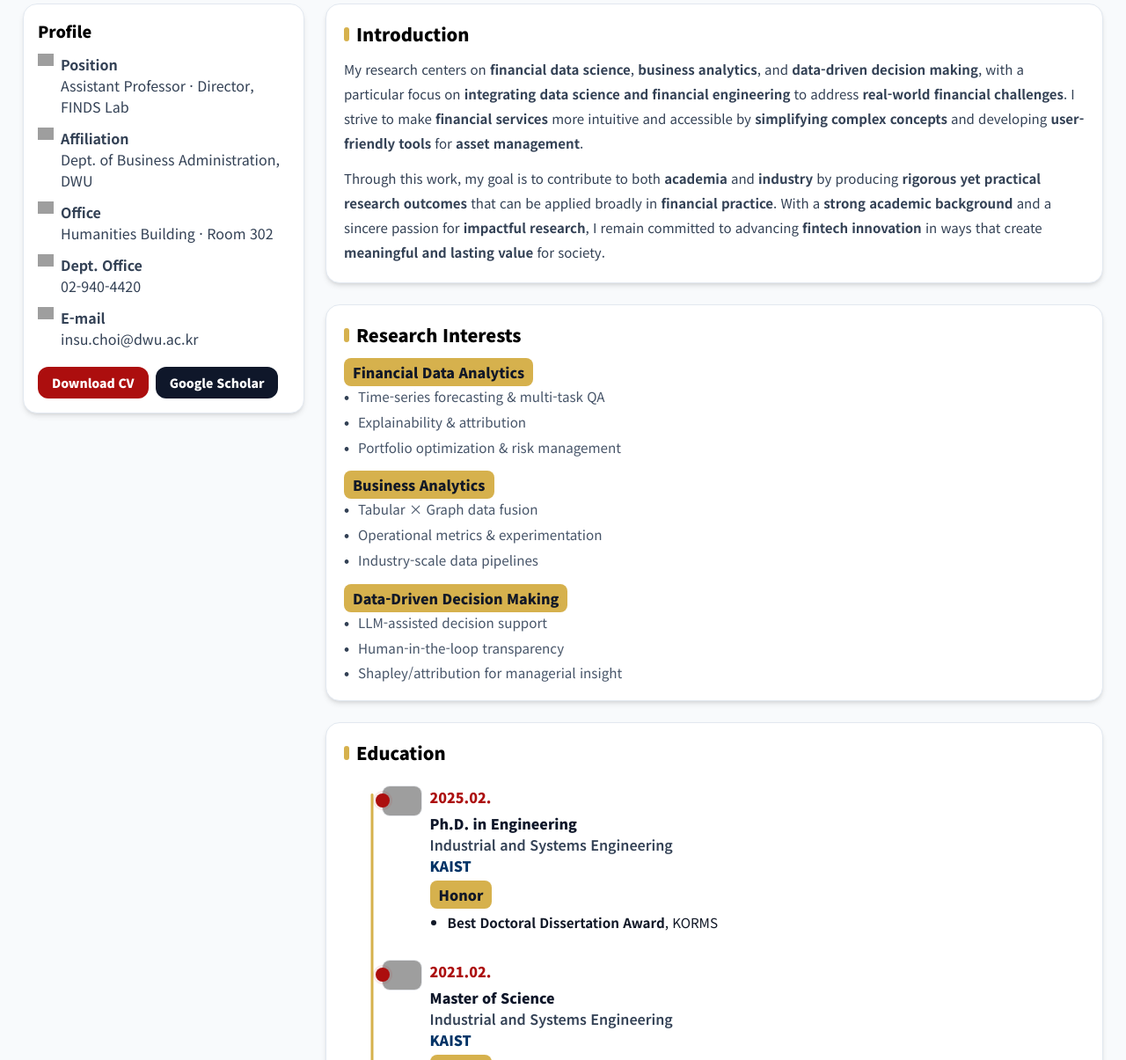
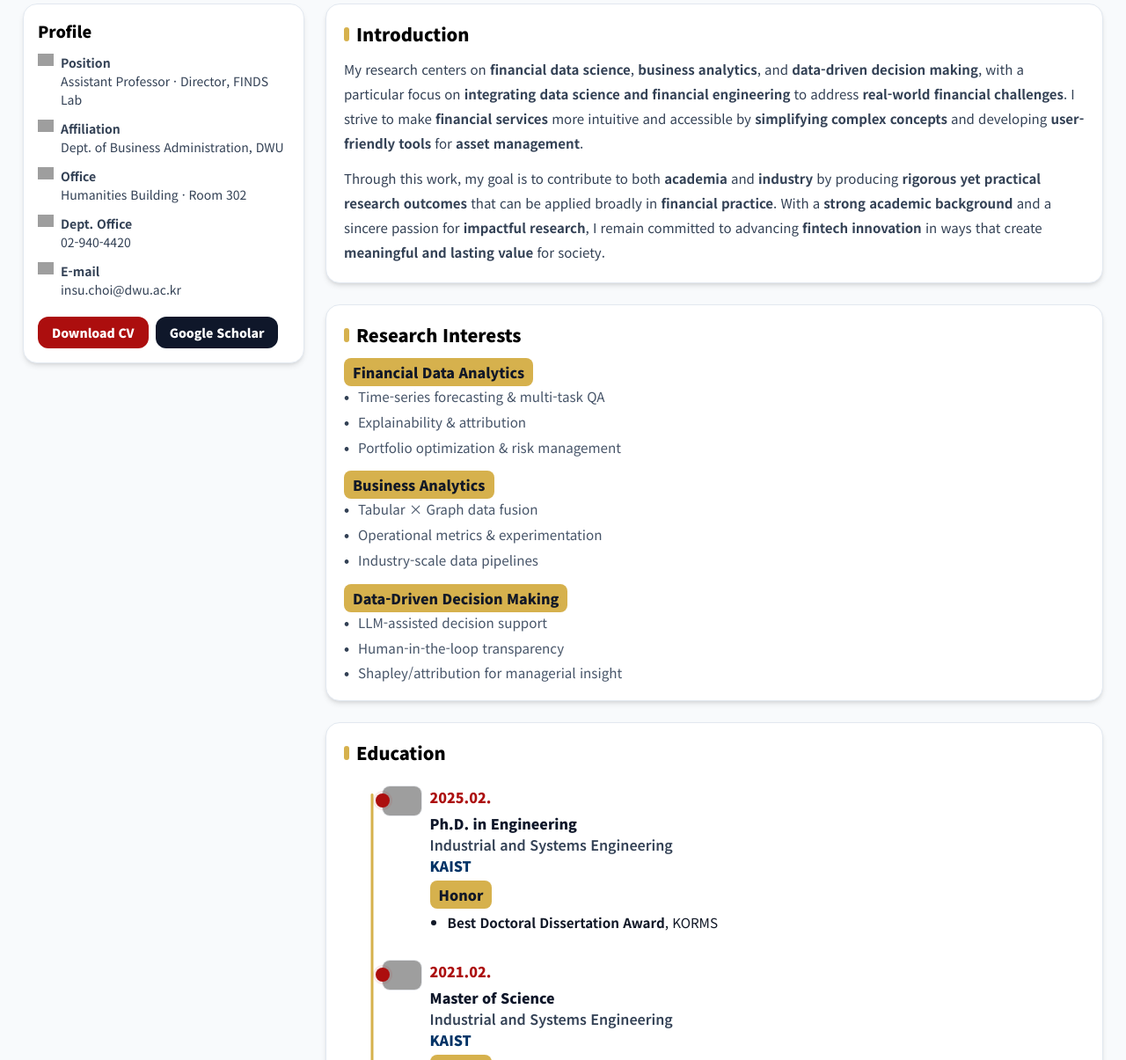
Before and after one commit to FinDS-Lab/site, a Jekyll site: the page built from members-director.html, in a window 1280 px wide and 1400 px high, scrolled down 1768 px. Shown: the part 195-1400 px from the top of the window at 88% size. Built offline with Jekyll 4.4.1, drawn with Linux system fonts in a browser that asks for light colours; nearby versions of some CDN libraries; grey boxes are pictures that could not be loaded.

Commit message:
Update members-director.html

```diff
--- a/members-director.html
+++ b/members-director.html
@@ -4,7 +4,7 @@
 permalink: /members-director.html
 ---
 
-<!-- ===== Page Title / Breadcrumb Banner (위에 위치) ===== -->
+<!-- ===== Page Title / Breadcrumb Banner (위) ===== -->
 <section class="max-w-7xl mx-auto px-4 mt-6">
   <style>
     .breadcrumbs{display:flex;flex-wrap:wrap;gap:.5rem;align-items:center;font-size:12px}
@@ -32,7 +32,7 @@
   </div>
 </section>
 
-<!-- ===== Hero (기존 커버 배너 — 아래에 위치) ===== -->
+<!-- ===== Hero (아래) ===== -->
 <section class="max-w-7xl mx-auto px-4 mt-4">
   <div class="relative rounded-2xl overflow-hidden ring-1 ring-slate-200">
     <picture>
@@ -50,6 +50,7 @@
           {{ '/assets/img/people/director-cover-1600.jpg' | relative_url }} 1600w
         "
         type="image/jpeg" />
+      <!-- ↓↓↓ 네가 찾던 이 Hero 이미지 블록 그대로 들어있음 ↓↓↓ -->
       <img
         src="{{ '/assets/img/people/director-cover-1200.jpg' | relative_url }}"
         alt="FINDS Lab Director cover"
@@ -110,7 +111,7 @@
   /* 3줄 템플릿 */
   .tl{display:grid; row-gap:.35rem;}
   .tl-row1,.tl-row2,.tl-row3{display:block;}
-  .year{font-size:var(--year-size); font-weight:900; color:var(--accent); line-height:1;}
+  .year{font-size:var(--year-size); font-weight:900; color:#ac0e0e; line-height:1;}
   .title{font-weight:900; color:#0f172a;}
   .desc{color:#475569; font-size:.95rem;}
   .muted{color:#475569;}
@@ -148,7 +149,7 @@
   <!-- 모바일: sticky 해제 / 데스크탑(md 이상): sticky 유지 -->
   <aside class="bg-white border border-slate-200 rounded-2xl shadow-md p-4 md:sticky md:top-24 self-start">
     <h3 class="text-lg font-extrabold">Profile</h3>
-    <div class="mt-3 grid gap-3 text=[14px] text-slate-700">
+    <div class="mt-3 grid gap-3 text-[14px] text-slate-700">
       <div class="flex gap-2 items-start">
         <img src="{{ '/assets/img/icons/role.png' | relative_url }}" alt="" width="18" height="18" loading="lazy" decoding="async">
         <div><b class="block">Position</b>Assistant Professor · Director, FINDS Lab</div>
```
